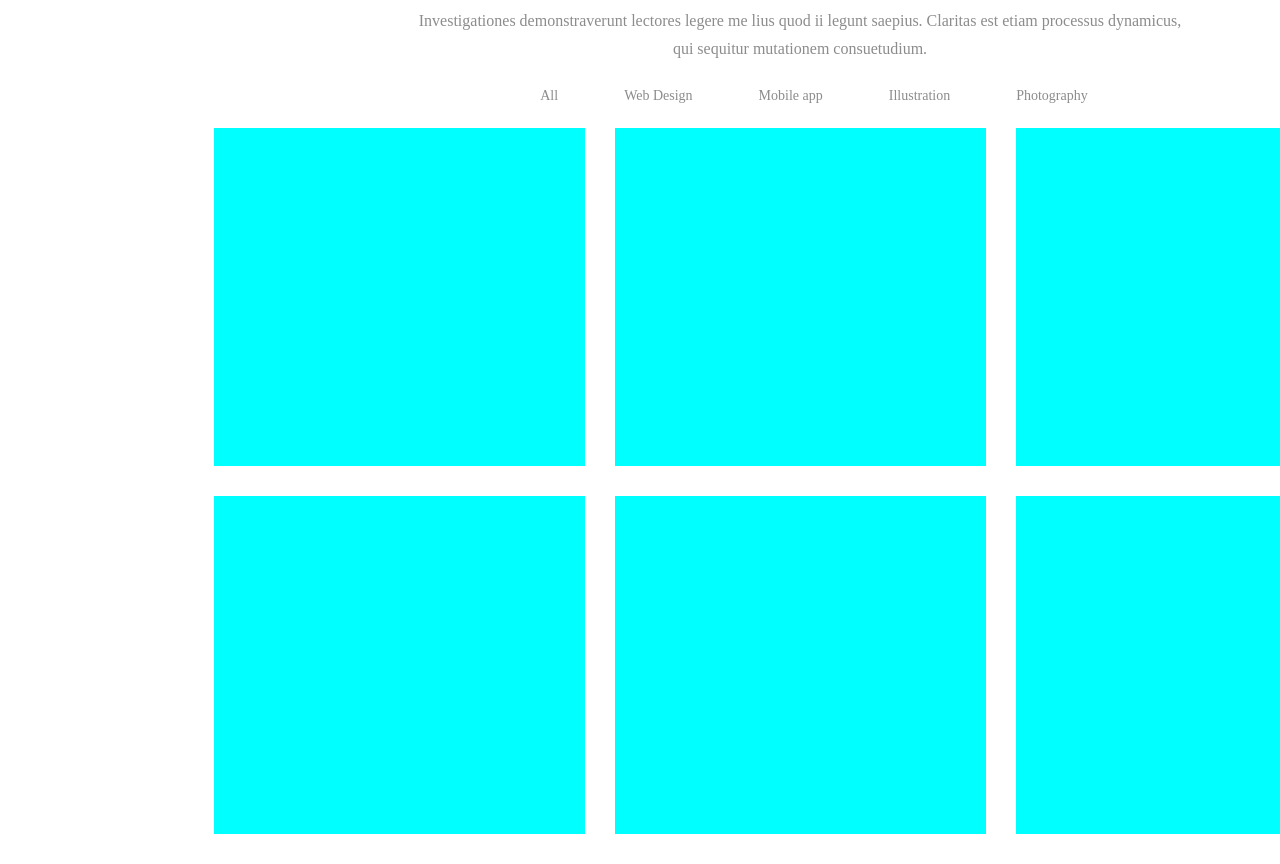
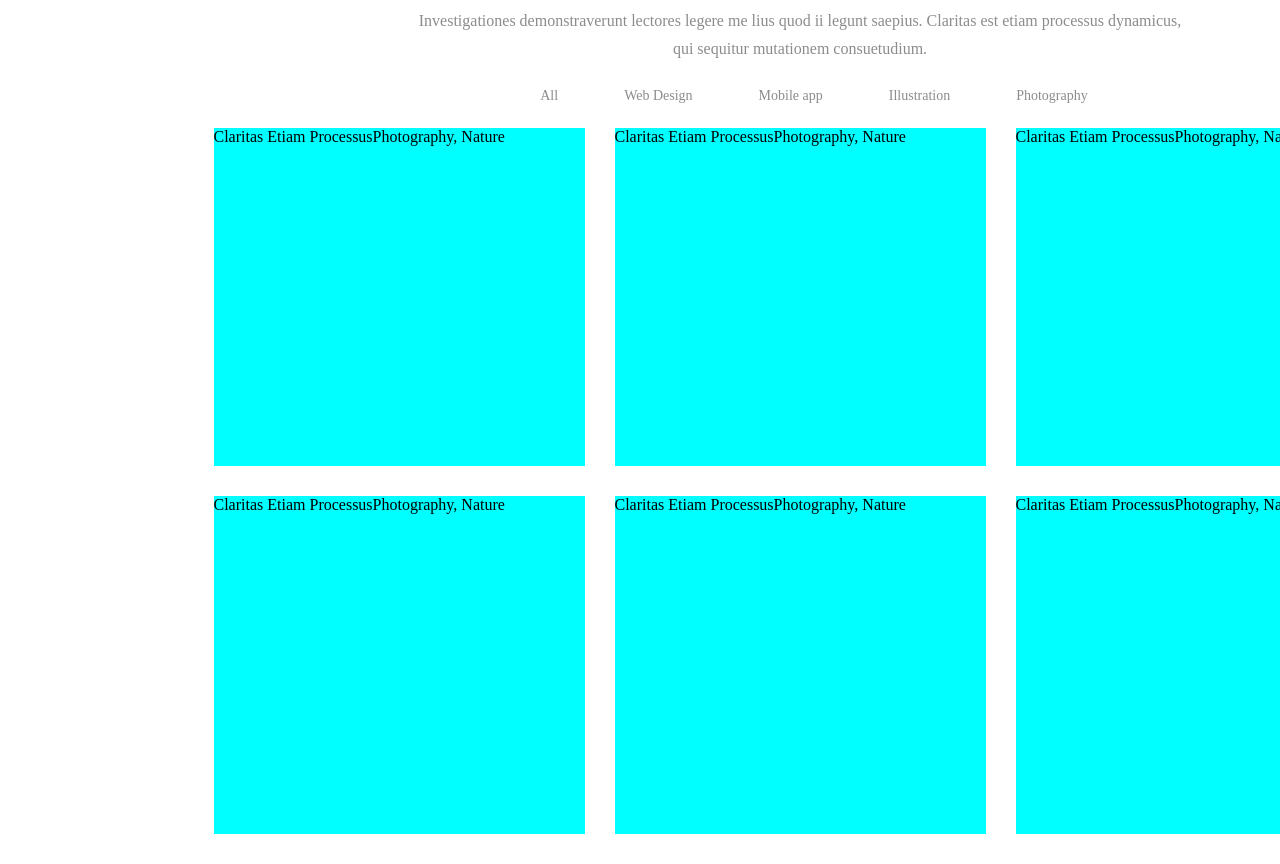
Before and after one commit to fridasilver/zachotniy-maket, a plain HTML site: page index.html in a window 1280 px wide. Shown: the part 2520-3384 px from the top of the page. Drawn offline with Linux system fonts and the light colour scheme; a web font is replaced by a local one.

Commit message:
дописан блок с проектами. добавлены картинки

```diff
--- a/index.html
+++ b/index.html
@@ -103,12 +103,12 @@
             <li class="projects-menu">Photography</li>
         </ul>
         <div class="projects-wrap">
-            <article class="project-sample"><div class="projects-sample-img1"></div></article>
-            <article class="project-sample"><div class="projects-sample-img2"></div></article>
-            <article class="project-sample"><div class="projects-sample-img3"></div></article>
-            <article class="project-sample"><div class="projects-sample-img4"></div></article>
-            <article class="project-sample"><div class="projects-sample-img5"></div></article>
-            <article class="project-sample"><div class="projects-sample-img6"></div></article>
+            <article class="project-sample"><div class="projects-sample-img1"></div><div class="bg"><span class="project-header">Claritas Etiam Processus</span><span class="project-capton">Photography, Nature</span></div></article>
+            <article class="project-sample"><div class="projects-sample-img2"></div><div class="bg"><span class="project-header">Claritas Etiam Processus</span><span class="project-capton">Photography, Nature</span></div></article>
+            <article class="project-sample"><div class="projects-sample-img3"></div><div class="bg"><span class="project-header">Claritas Etiam Processus</span><span class="project-capton">Photography, Nature</span></div></article>
+            <article class="project-sample"><div class="projects-sample-img4"></div><div class="bg"><span class="project-header">Claritas Etiam Processus</span><span class="project-capton">Photography, Nature</span></div></article>
+            <article class="project-sample"><div class="projects-sample-img5"></div><div class="bg"><span class="project-header">Claritas Etiam Processus</span><span class="project-capton">Photography, Nature</span></div></article>
+            <article class="project-sample"><div class="projects-sample-img6"></div><div class="bg"><span class="project-header">Claritas Etiam Processus</span><span class="project-capton">Photography, Nature</span></div></article>
         </div>
     </section>
 
```
